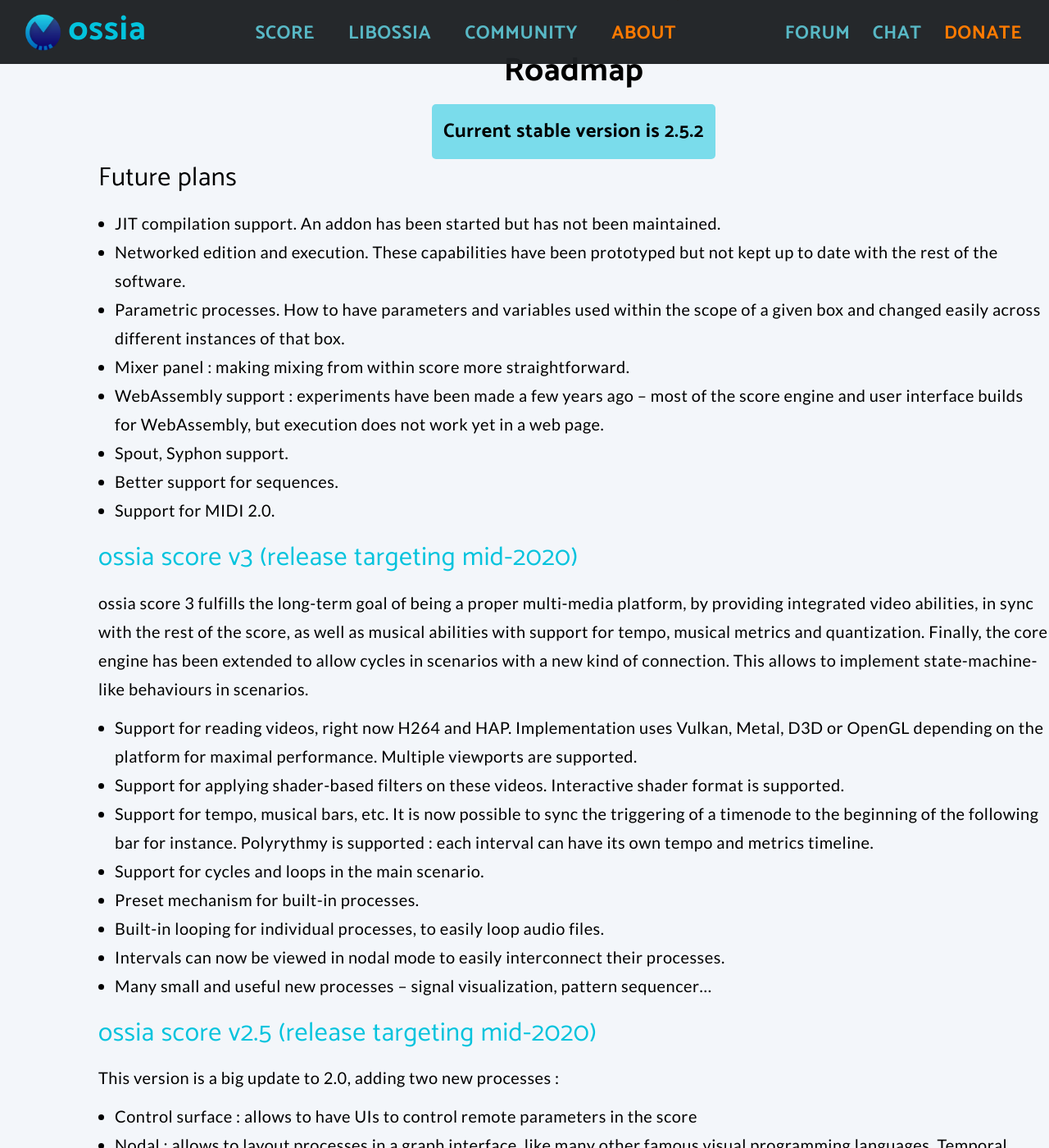
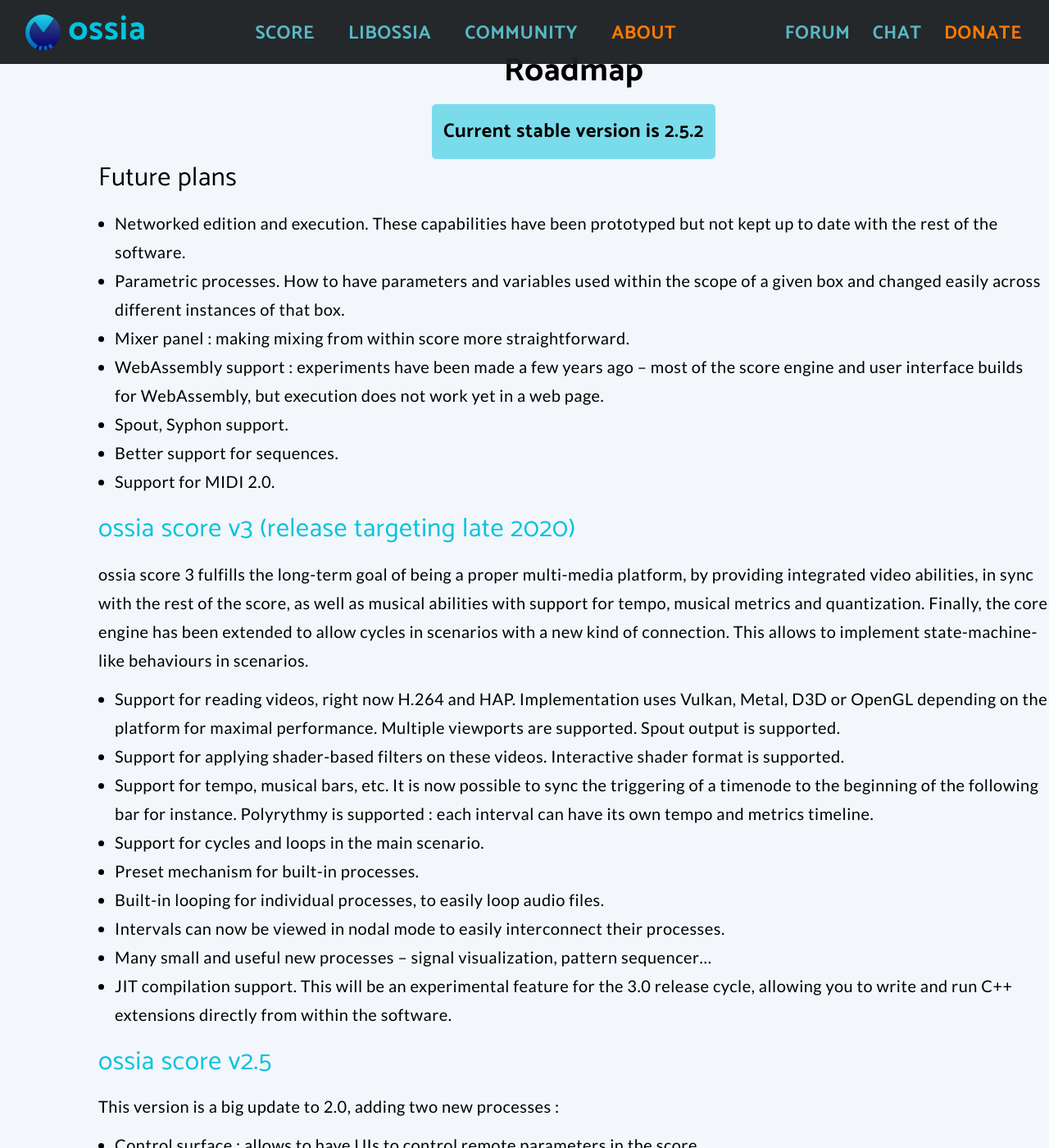
Before and after one commit to thibaudk/ossia.github.io, a Jekyll site: the page built from _pages/about-roadmap.markdown, in a window 1280 px wide and 1400 px high, scrolled down 227 px. Shown: the whole window at 82% size. Built offline with Jekyll 4.4.1, drawn with Linux system fonts in a browser that asks for light colours; some of the changed text lies outside the part shown.

Commit message:
Update version

```diff
--- a/_pages/about-roadmap.markdown
+++ b/_pages/about-roadmap.markdown
@@ -12,7 +12,6 @@
 
 <h2>Future plans</h2>
 
-* JIT compilation support. [An addon has been started but has not been maintained](https://github.com/OSSIA/score-addon-jit){:target="_blank"}.
 * Networked edition and execution. [These capabilities have been prototyped but not kept up to date with the rest of the software](https://github.com/OSSIA/iscore-addon-network){:target="_blank"}.
 * Parametric processes. How to have parameters and variables used within the scope of a given box and changed easily across different instances of that box.
 * Mixer panel : making mixing from within score more straightforward.
@@ -21,11 +20,11 @@
 * Better support for sequences.
 * Support for MIDI 2.0.
 
-<h2><a href="https://github.com/OSSIA/score/releases/tag/v3.0.0-alpha1"  target="_blank">ossia score v3 (release targeting mid-2020)</a></h2>
+<h2><a href="https://github.com/OSSIA/score/releases/tag/v3.0.0-alpha1"  target="_blank">ossia score v3 (release targeting late 2020)</a></h2>
 
 ossia score 3 fulfills the long-term goal of being a proper multi-media platform, by providing integrated video abilities, in sync with the rest of the score, as well as musical abilities with support for tempo, musical metrics and quantization. Finally, the core engine has been extended to allow cycles in scenarios with a new kind of connection. This allows to implement state-machine-like behaviours in scenarios.
 
-* [Support for reading videos](https://twitter.com/jcelerie/status/1236809800727617537){:target="_blank"}, right now H264 and HAP. Implementation uses Vulkan, Metal, D3D or OpenGL depending on the platform for maximal performance. Multiple viewports are supported.
+* [Support for reading videos](https://twitter.com/jcelerie/status/1236809800727617537){:target="_blank"}, right now H.264 and HAP. Implementation uses Vulkan, Metal, D3D or OpenGL depending on the platform for maximal performance. Multiple viewports are supported. Spout output is supported.
 * Support for applying shader-based filters on these videos. Interactive shader format is supported.
 * Support for tempo, musical bars, etc. It is now possible to sync the triggering of a timenode to the beginning of the following bar for instance. Polyrythmy is supported : each interval can have its own tempo and metrics timeline.
 * [Support for cycles and loops](https://twitter.com/jcelerie/status/1245484342274646017){:target="_blank"} in the main scenario.
@@ -33,8 +32,9 @@
 * Built-in looping for individual processes, to easily loop audio files.
 * Intervals can now be viewed in nodal mode to easily interconnect their processes.
 * Many small and useful new processes – signal visualization, pattern sequencer…
+* [JIT compilation support](https://twitter.com/jcelerie/status/1307792769277190147){:target="_blank"}.  This will be an experimental feature for the 3.0 release cycle, allowing you to write and run C++ extensions directly from within the software.
 
-<h2><a href="https://github.com/OSSIA/score/releases/tag/v2.5.2"  target="_blank">ossia score v2.5 (release targeting mid-2020)</a></h2>
+<h2><a href="https://github.com/OSSIA/score/releases/tag/v2.5.2"  target="_blank">ossia score v2.5</a></h2>
 
 This version is a big update to 2.0, adding two new processes :
 
@@ -43,7 +43,7 @@
 * RemoteControl : control your score through a simple WebSockets API.
 * Tons of UI work
 
-<h2><a href="https://github.com/OSSIA/score/releases/tag/v2.0.0-a1"  target="_blank">ossia score v2.0 (release targeting mid-2020)</a></h2>
+<h2><a href="https://github.com/OSSIA/score/releases/tag/v2.0.0-a1"  target="_blank">ossia score v2.0</a></h2>
 
 The 2.0 version is a paradigm shift : it introduces data and audio processing in score. The name was changed to reflect the OSSIA project legacy. It is now possible to play sounds, apply sound effects, among many other changes. The main highlights are :
 
@@ -60,9 +60,9 @@
 
 The first release for the 2.0 version was released in April 2018.
 
-<h2><a href="https://github.com/OSSIA/score/releases/tag/v1.0.0-b40"  target="_blank">i-score v1.0 (release targeting mid-2020)</a></h2>
+<h2><a href="https://github.com/OSSIA/score/releases/tag/v1.0.0-b40"  target="_blank">i-score v1.0 </a></h2>
 
-The 1.0 version is the concretization of the last year of effort in the  OSSIA project.
+The 1.0 version is the concretization of the last year of effort of the OSSIA project.
 Thanks to a from-scratch rewrite, the software has been highly modularized, and now offers the following features :
 
 * Undo-redo
--- a/_pages/libossia-download.markdown
+++ b/_pages/libossia-download.markdown
@@ -4,7 +4,7 @@
 
 permalink: /site-libossia/download.html
 category: site-libossia
-ossia_version: https://github.com/ossia/libossia/releases/download/v1.0.8
+ossia_version: https://github.com/ossia/libossia/releases/download/v1.0.10
 ---
 
 <b>libossia</b> is available for many platforms and environments:
```
Also changed, not shown: _pages/score-download.markdown (+9 -2 lines).
